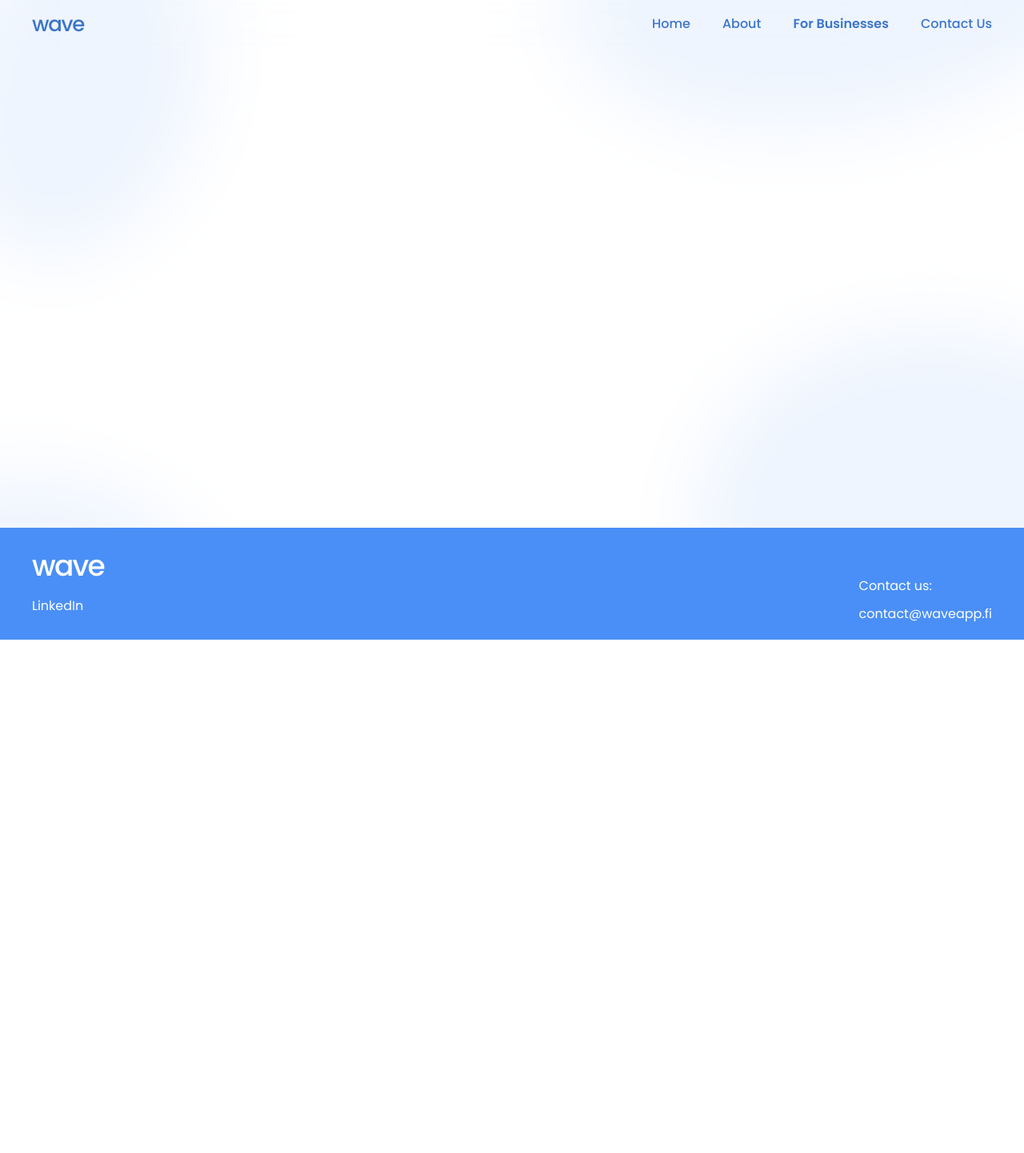
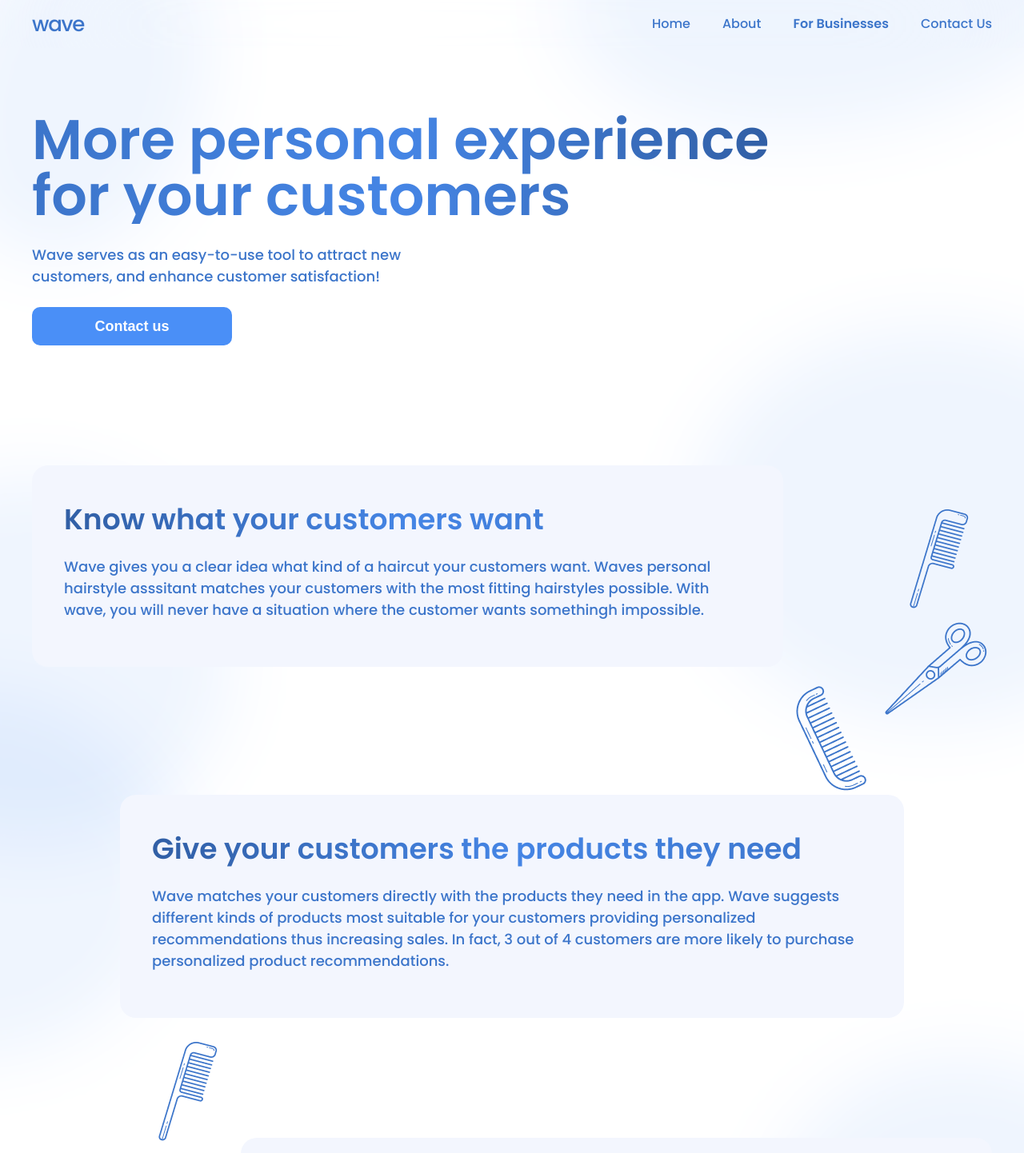
Before and after one commit to Wave-Oy/wave-website, a SvelteKit app: page /forbusinesses in a window 1280 px wide. Shown: the top 1442 px of the page at 80% size. Before the commit the page ends 800 px from the top, so only its background shows below. Built offline with nearby package versions, Linux system fonts and the light colour scheme.

Commit message:
"For Businesses"-page

```diff
--- a/src/routes/+page.svelte
+++ b/src/routes/+page.svelte
@@ -405,7 +405,7 @@
             line-height: 12vw;
         }
         header {
-            padding: 80px 0 50px 0;
+            padding: 40px 0 50px 0;
         }
         header img {
             display: none;
--- a/src/routes/forbusinesses/+page.svelte
+++ b/src/routes/forbusinesses/+page.svelte
@@ -5,5 +5,248 @@
 
 <div class="page">
     <div class="container">
+        <header>
+            <div class="row">
+                <div>
+                    <h1 class="gradient-r-l">More personal experience<br>for your customers</h1>
+                    <p>Wave serves as an easy-to-use tool to attract new customers, and enhance customer satisfaction!</p>
+                    <a href={`${base}/contact`} style="margin-bottom: 1rem;"><Button text="Contact us" shape="rectangle" size="medium" layout="label" color="accent" disabled={false}/></a>
+                </div>
+            </div>
+        </header>
+
+
+        <div class="col main-section">
+            <div class="row">
+                <div class="col box-around first-box" style="margin-top: 0;">
+                    <h2 class="gradient-l-r">Know what your customers want</h2>
+                    <p>Wave gives you a clear idea what kind of a haircut your customers want. Waves personal hairstyle asssitant matches your customers with the most fitting hairstyles possible. With wave, you will never have a situation where the customer wants somethingh impossible.</p>
+                </div>
+                <div class="col" style="margin-top: 25px;">
+                    <img src={`${base}/about-decorations.png`} alt="decorations" class="decorations">
+                </div>
+            </div>
+
+            <div class="col box-around second-box">
+                <h2 class="gradient-l-r">Give your customers the products they need</h2>
+                <p>Wave matches your customers directly with the products they need in the app. Wave suggests different kinds of products most suitable for your customers providing personalized recommendations thus increasing sales. In fact, 3 out of 4 customers are more likely to purchase personalized product recommendations.</p>
+            </div>
+
+            <div class="row">
+                <div class="col" style="margin-bottom: 100px;">
+                    <img src={`${base}/about-decorations.png`} alt="decorations" class="decorations">
+                </div>
+                <div class="col box-around third-box">
+                    <h2 class="gradient-l-r">All this in an easy integration</h2>
+                    <p>Wave is shortly going to be available as an easy to integrate solution for all kinds of businesses! Contact us to hear more about our solutions and to discuss about integration and testing.</p>
+                </div>
+            </div>
+        </div>
     </div>
 </div>
+
+<style lang="scss">
+    header {
+            padding: 80px 0 50px 0;
+            transition: padding 0.3s;
+    }
+    header h1 {
+        font-size: var(--header-xlarge);
+        min-width: 55rem;
+        line-height: 7rem;
+        font-weight: 600;
+        margin: 0 0 25px 0;
+        padding: 0;
+        min-width: 61rem;
+    }
+
+    header p {
+        font-size: var(--paragraph-medium);
+        color: var(--foreground-accent);
+        font-weight: 500;
+        margin: 0 0 25px 0;
+        max-width: 500px;
+        padding: 0;
+    }
+
+    .gradient-l-r {
+        background: linear-gradient(to right, var(--blue-800), #4585E5, var(--blue-700));
+        background-clip: text;
+        color: rgba(0,0,0,0);
+    }
+
+    .gradient-r-l {
+        background: linear-gradient(to right, var(--blue-700), #4585E5, var(--blue-800));
+        background-clip: text;
+        color: rgba(0,0,0,0);
+    }
+
+    .box-around {
+        background-color: var(--blue-100);
+        // padding: 20px 40px 20px 40px;
+        padding: 40px;
+        border-radius: 20px;
+        margin-top: 100px;
+        max-width: 900px;
+        height: 100%;
+
+        &.first-box {
+            margin-top: 0;
+        }
+
+        &.second-box {
+            margin: 0;
+
+            @media (max-width: 1000px) {
+                margin-top: 50px;
+            }
+
+            @media (max-width: 600px) {
+                margin-top: 50px;
+            }
+        }
+
+        &.third-box {
+            margin-top: 150px;
+
+            @media (max-width: 1000px) {
+                margin-top: 50px;
+
+                margin-bottom: 50px;
+            }
+
+            @media (max-width: 600px) {
+                margin-top: 50px;
+                margin-bottom: 50px;
+            }
+        }
+    }
+
+    h1 {
+        font-size: var(--header-large);
+        font-weight: 600;
+        margin: 0;
+        padding: 0;
+
+        &.section-title {
+            font-size: 4.8rem;
+            margin-top: 2rem;
+        }
+
+        &.margin-bottom {
+            margin-bottom: 2rem;
+        }
+    }
+
+    h2 {
+        font-size: var(--header-medium);
+        font-weight: 600;
+        margin: 0;
+        padding: 0;
+
+        &.section-title {
+            font-size: 4.8rem;
+            margin-top: 2rem;
+        }
+
+        &.margin-bottom {
+            margin-bottom: 2rem;
+        }
+    }
+
+    p {
+        font-size: var(--paragraph-medium);
+        color: var(--foreground-accent);
+        font-weight: 500;
+        padding: 0;
+    }
+
+    .row {
+        display: flex;
+        flex-direction: row;
+    }
+
+    .col {
+        display: flex;
+        flex-direction: column;
+
+        &.margin {
+            margin: 3rem;
+        }
+
+        &.main-section {
+            margin-top: 100px;
+            justify-content: center;
+            align-items: center;
+
+            @media (max-width: 1000px) {
+                margin-top: 50px;
+            }
+
+            @media (max-width: 600px) {
+                margin-top: 50px;
+            }
+        }
+
+    }
+
+    .decorations {
+        display: block;
+    }
+
+    @media (max-width: 1000px) {
+        header h1 {
+            min-width: 55vw;
+            font-size: 6vw;
+            line-height: 7vw;
+        }
+        header img {
+            overflow: hidden;
+            margin-right: 0;
+        }
+        .main-content {
+            align-items: flex-start;
+        }
+        .main-content h2 {
+        }
+        .main-content p {
+            text-align: left;
+        }
+        header p {
+            max-width: 18em;
+        }
+        .decorations {
+            display: none;
+        }
+    }
+
+    @media (max-width: 800px) {
+        header h1 {
+            font-size: var(--header-large);
+            min-width: 45rem;
+            line-height: 5.4rem;
+        }
+    }
+
+    @media (max-width: 600px) {
+        header h1 {
+            font-size: 10vw;
+            min-width: 0;
+            width: 95vw;
+            line-height: 12vw;
+        }
+        header {
+            padding: 40px 0 50px 0;
+        }
+        header img {
+            display: none;
+        }
+        .main-content h2 {
+            font-size: var(--header-medium);
+        }
+
+        .decorations {
+            display: none;
+        }
+    }
+</style>
```
